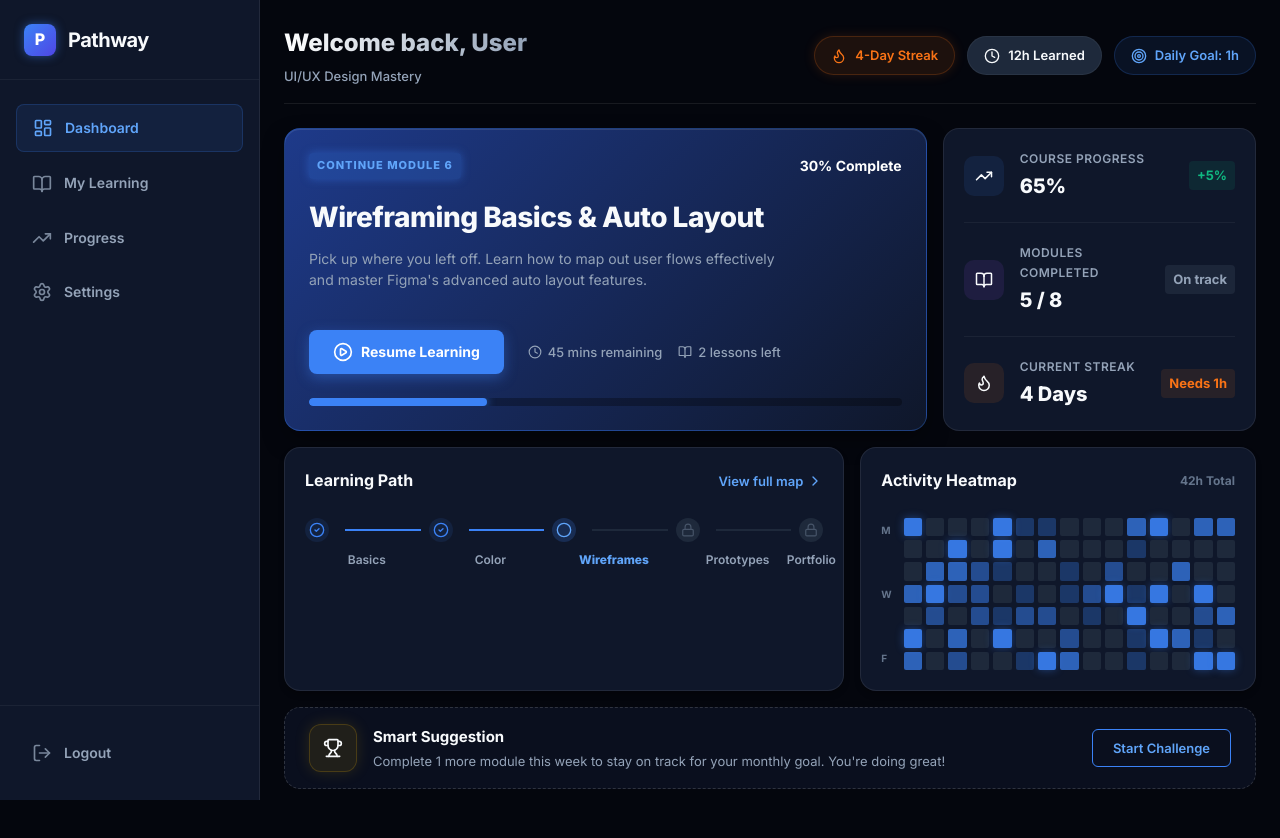
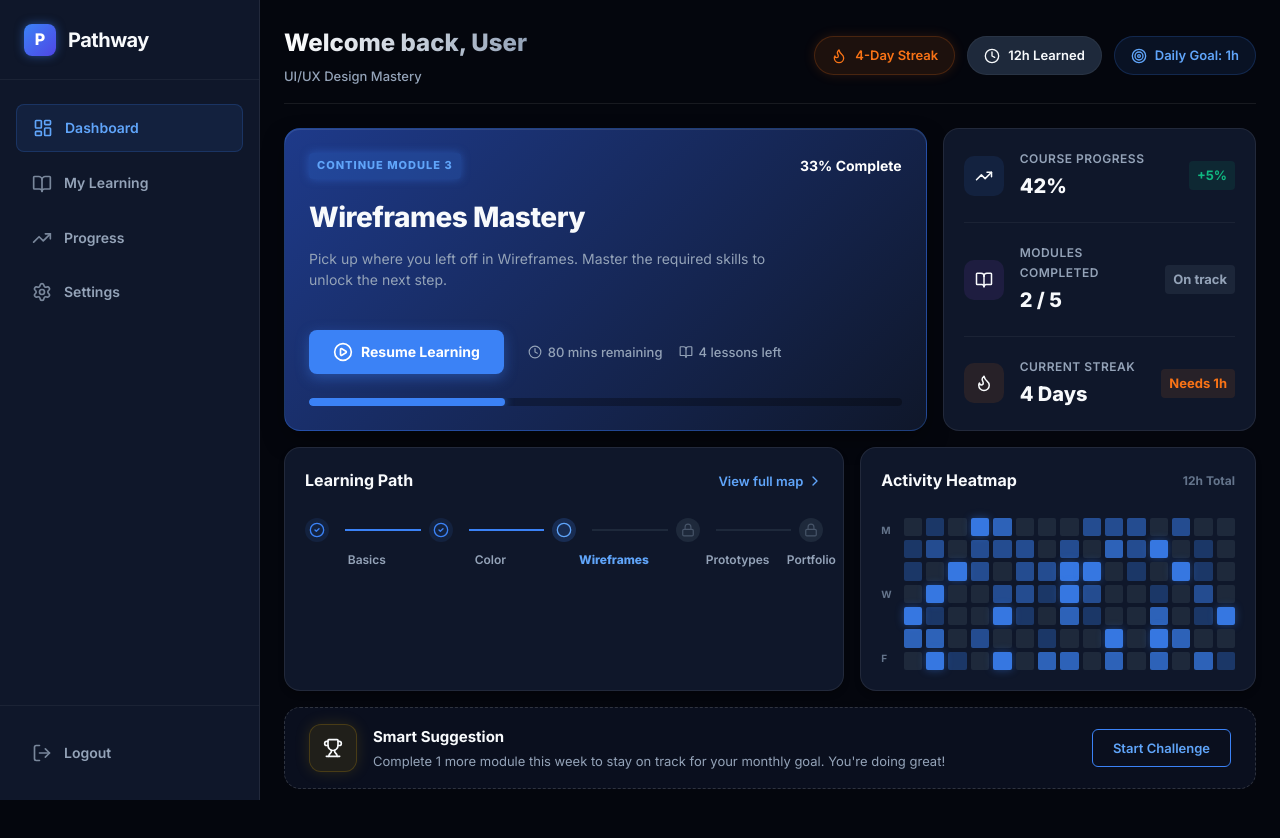
Before and after one commit to ribo111-rishita/Pathway, a React (Vite) app: page /dashboard in a window 1280 px wide. Shown: the top 838 px of the page. Built offline with nearby package versions, Linux system fonts and the light colour scheme.

Commit message:
feat: integrate state management and localStorage for dashboard data

```diff
--- a/src/components/ActivityHeatmap.jsx
+++ b/src/components/ActivityHeatmap.jsx
@@ -1,6 +1,6 @@
 import React from 'react';
 
-const ActivityHeatmap = ({ totalHours, weeks = 15 }) => {
+const ActivityHeatmap = ({ totalHours, data, weeks = 15 }) => {
   return (
     <div className="grid-card col-span-5 secondary-card">
       <div className="card-header-flex">
@@ -15,9 +15,11 @@ const ActivityHeatmap = ({ totalHours, weeks = 15 }) => {
           {Array.from({ length: weeks }).map((_, col) => (
             <div className="heat-col" key={col}>
               {Array.from({ length: 7 }).map((_, row) => {
-                const isActive = Math.random() > 0.5;
-                const intensity = Math.floor(Math.random() * 4) + 1;
+                const cellIndex = col * 7 + row;
+                const cellData = data?.[cellIndex] || { isActive: false, intensity: 0 };
+                const { isActive, intensity } = cellData;
                 const hours = isActive ? (intensity * 1.5).toFixed(1) : 0;
+
                 return (
                   <div
                     key={row}
--- a/src/components/Dashboard.jsx
+++ b/src/components/Dashboard.jsx
@@ -1,21 +1,109 @@
-import React from 'react';
+import React, { useState, useEffect } from 'react';
 import { Trophy, TrendingUp, BookOpen, Flame } from 'lucide-react';
 import './Dashboard.css';
 
-// Import extracted components
 import DashboardHeader from './DashboardHeader';
 import ResumeLearningCard from './ResumeLearningCard';
 import StatCard from './StatCard';
 import LearningPathTracker from './LearningPathTracker';
 import ActivityHeatmap from './ActivityHeatmap';
 
+// Initial Dummy Data
+const initialCourseData = [
+  { id: 1, label: 'Basics', status: 'completed', lessons: 5, completedLessons: 5 },
+  { id: 2, label: 'Color', status: 'completed', lessons: 4, completedLessons: 4 },
+  { id: 3, label: 'Wireframes', status: 'active', lessons: 6, completedLessons: 2 },
+  { id: 4, label: 'Prototypes', status: 'locked', lessons: 8, completedLessons: 0 },
+  { id: 5, label: 'Portfolio', status: 'locked', lessons: 3, completedLessons: 0 }
+];
+
+const initialActivityData = Array.from({ length: 15 * 7 }).map(() => ({
+  isActive: Math.random() > 0.5,
+  intensity: Math.floor(Math.random() * 4) + 1
+}));
+
 const Dashboard = () => {
-  // Mock data for components
+  // State Initialization with localStorage fallback
+  const [courseData, setCourseData] = useState(() => {
+    const saved = localStorage.getItem('pathway_course_data');
+    return saved ? JSON.parse(saved) : initialCourseData;
+  });
+
+  const [userStats, setUserStats] = useState(() => {
+    const saved = localStorage.getItem('pathway_user_stats');
+    return saved ? JSON.parse(saved) : { streak: 4, hoursLearned: 12, dailyGoal: '1h' };
+  });
+
+  const [activityData, setActivityData] = useState(() => {
+    const saved = localStorage.getItem('pathway_activity_data');
+    return saved ? JSON.parse(saved) : initialActivityData;
+  });
+
+  // Save to localStorage whenever state changes
+  useEffect(() => {
+    localStorage.setItem('pathway_course_data', JSON.stringify(courseData));
+  }, [courseData]);
+
+  useEffect(() => {
+    localStorage.setItem('pathway_user_stats', JSON.stringify(userStats));
+  }, [userStats]);
+
+  useEffect(() => {
+    localStorage.setItem('pathway_activity_data', JSON.stringify(activityData));
+  }, [activityData]);
+
+  // Derived State Calculations
+  const totalLessons = courseData.reduce((acc, mod) => acc + mod.lessons, 0);
+  const totalCompleted = courseData.reduce((acc, mod) => acc + mod.completedLessons, 0);
+  const courseProgressPercentage = Math.round((totalCompleted / totalLessons) * 100);
+
+  const completedModulesCount = courseData.filter(m => m.status === 'completed').length;
+  const activeModule = courseData.find(m => m.status === 'active') || courseData[courseData.length - 1];
+
+  const currentModuleProgress = Math.round((activeModule.completedLessons / activeModule.lessons) * 100);
+  const lessonsLeftInModule = activeModule.lessons - activeModule.completedLessons;
+
+  // Handlers
+  const handleResumeLearning = () => {
+    // Simulate completing a lesson
+    setCourseData(prevData => {
+      let isUpgradingModule = false;
+
+      const newData = prevData.map(mod => {
+        if (mod.id === activeModule.id) {
+          const newCompleted = mod.completedLessons + 1;
+          if (newCompleted >= mod.lessons) {
+            isUpgradingModule = true;
+            return { ...mod, completedLessons: mod.lessons, status: 'completed' };
+          }
+          return { ...mod, completedLessons: newCompleted };
+        }
+        return mod;
+      });
+
+      // If we finished a module, unlock the next one
+      if (isUpgradingModule) {
+        const nextLockedIndex = newData.findIndex(mod => mod.status === 'locked');
+        if (nextLockedIndex !== -1) {
+          newData[nextLockedIndex].status = 'active';
+        }
+      }
+
+      return newData;
+    });
+
+    // Artificially boost stats
+    setUserStats(prev => ({
+      ...prev,
+      hoursLearned: prev.hoursLearned + 0.5
+    }));
+  };
+
   const statsData = [
     {
       icon: TrendingUp,
       label: "Course Progress",
-      value: "65%",
+      value: `${courseProgressPercentage}%`,
       trend: "up",
       trendLabel: "+5%",
       colorTheme: "blue"
@@ -23,7 +111,7 @@ const Dashboard = () => {
     {
       icon: BookOpen,
       label: "Modules Completed",
-      value: "5 / 8",
+      value: `${completedModulesCount} / ${courseData.length}`,
       trend: "flat",
       trendLabel: "On track",
       colorTheme: "purple"
@@ -31,47 +119,36 @@ const Dashboard = () => {
     {
       icon: Flame,
       label: "Current Streak",
-      value: "4 Days",
+      value: `${userStats.streak} Days`,
       trend: "down",
       trendLabel: "Needs 1h",
       colorTheme: "orange"
     }
   ];
 
-  const pathSteps = [
-    { id: 1, label: 'Basics', status: 'completed' },
-    { id: 2, label: 'Color', status: 'completed' },
-    { id: 3, label: 'Wireframes', status: 'active' },
-    { id: 4, label: 'Prototypes', status: 'locked' },
-    { id: 5, label: 'Portfolio', status: 'locked' }
-  ];
-
   return (
     <div className="dashboard-container">
       <main className="dash-main-dense">
 
-        {/* Compact Header */}
         <DashboardHeader
           userName="User"
-          streak={4}
-          hoursLearned={12}
-          dailyGoal="1h"
+          streak={userStats.streak}
+          hoursLearned={userStats.hoursLearned}
+          dailyGoal={userStats.dailyGoal}
         />
 
-        {/* 12-Column Grid Area */}
         <div className="dash-grid-12">
 
-          {/* Dominant Resume Card (Span 8) */}
           <ResumeLearningCard
-            moduleNumber={6}
-            progress={30}
-            title="Wireframing Basics & Auto Layout"
-            description="Pick up where you left off. Learn how to map out user flows effectively and master Figma's advanced auto layout features."
-            timeRemaining={45}
-            lessonsLeft={2}
+            moduleNumber={activeModule.id}
+            progress={currentModuleProgress}
+            title={`${activeModule.label} Mastery`}
+            description={`Pick up where you left off in ${activeModule.label}. Master the required skills to unlock the next step.`}
+            timeRemaining={lessonsLeftInModule * 20}
+            lessonsLeft={lessonsLeftInModule}
+            onComplete={handleResumeLearning}
           />
 
-          {/* Quick Stats Block (Span 4) */}
           <div className="grid-card col-span-4 stacked-stats">
             {statsData.map((stat, idx) => (
               <React.Fragment key={idx}>
@@ -81,13 +158,10 @@ const Dashboard = () => {
             ))}
           </div>
 
-          {/* Dense Learning Path (Span 7) */}
-          <LearningPathTracker steps={pathSteps} />
+          <LearningPathTracker steps={courseData} />
 
-          {/* Heatmap (Span 5) */}
-          <ActivityHeatmap totalHours={42} />
+          <ActivityHeatmap totalHours={userStats.hoursLearned} data={activityData} />
 
-          {/* Achievements / Suggestions (Span 12) */}
           <div className="grid-card col-span-12 tertiary-card flex-row-card">
             <div className="flex-card-left">
                <div className="icon-badge-glow">
--- a/src/components/ResumeLearningCard.jsx
+++ b/src/components/ResumeLearningCard.jsx
@@ -7,7 +7,8 @@ const ResumeLearningCard = ({
   title,
   description,
   timeRemaining,
-  lessonsLeft
+  lessonsLeft,
+  onComplete
 }) => {
   return (
     <div className="grid-card col-span-8 primary-card">
@@ -23,7 +24,7 @@ const ResumeLearningCard = ({
         </div>
 
         <div className="primary-actions">
-          <button className="btn-vibrant">
+          <button className="btn-vibrant" onClick={onComplete}>
             <PlayCircle size={20} className="fill-icon" />
             Resume Learning
           </button>
```
